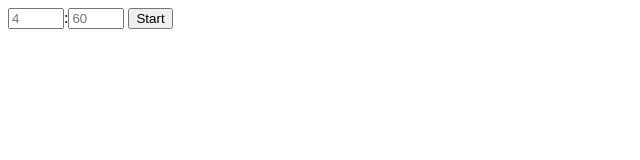
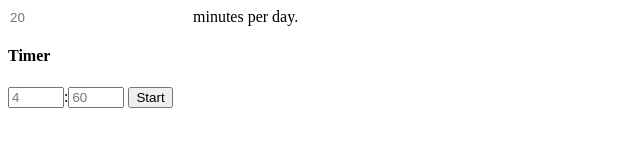
Before and after one commit to Allen-B1/e-time-timer, a plain HTML site: page index.html in a window 1280 px wide. Shown: the whole page, without its empty margins (0-640 px from the left). Drawn offline with Linux system fonts and the light colour scheme.

Commit message:
Update index.html

```diff
--- a/index.html
+++ b/index.html
@@ -4,6 +4,8 @@
         <title>ETime Timer</title>
     </head>
     <body>
+        <input type="number" style="border:0;outline:0" placeholder="20"> minutes per day.
+        <h4>Timer</h4>
         <input type="number" id="min" placeholder="4" min="0" max="59">:<input type="number" id="sec" min="0" max="61" placeholder="60">
         <button id="start">Start</button>
         <script src="script.js"></script>
```
